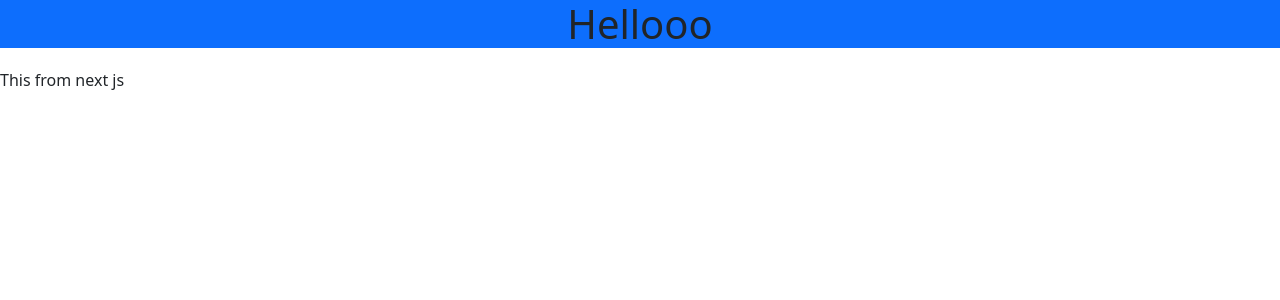
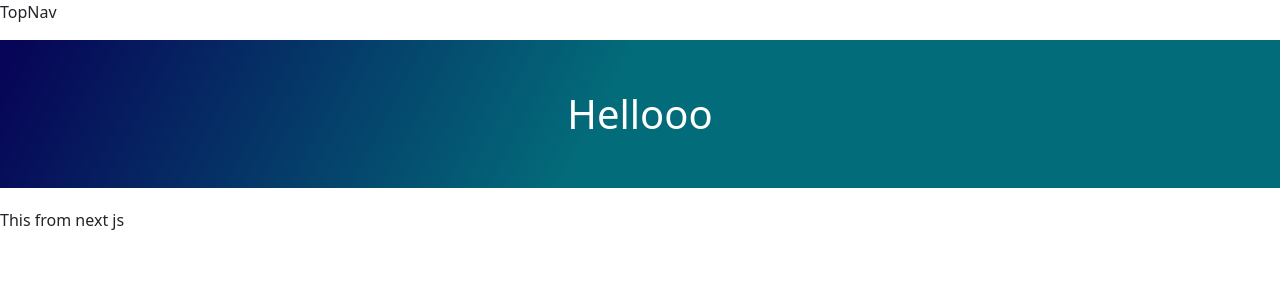
Before and after one commit to ReshmaShrema/e-learning-market-, a Next.js app in the folder Client/: page / in a window 1280 px wide. Shown: the top 300 px of the page. Built offline with nearby package versions, Linux system fonts and the light colour scheme.

Commit message:
add login ,register,topnav

```diff
--- /dev/null
+++ b/Client/Components/TopNav.js
@@ -0,0 +1,8 @@
+const TopNav = ()=>{
+    return(
+        <>
+        <p>TopNav</p>
+        </>
+    )
+}
+export default TopNav;
--- a/Client/pages/_app.js
+++ b/Client/pages/_app.js
@@ -1,8 +1,13 @@
 import 'bootstrap/dist/css/bootstrap.min.css';
 import 'antd/dist/reset.css';
+import '../public/css/styles.css'
+import TopNav from '../Components/TopNav';
 function MyApp({Component,pageProps}){
-    return(
-        <Component {...pageProps}/>
-    )
+    return (
+        <>
+            <TopNav />
+            <Component {...pageProps} />
+        </>
+    );
 }
 export default MyApp;
--- a/Client/pages/index.js
+++ b/Client/pages/index.js
@@ -1,7 +1,7 @@
 const Index =()=>{
     return (
         <>
-            <h1 className="jumbotron text-center bg-primary">Hellooo</h1>
+            <h1 className="jumbotron ">Hellooo</h1>
             <p>This from next js</p>
         </>
     );
--- a/Client/public/css/styles.css
+++ b/Client/public/css/styles.css
@@ -2,4 +2,6 @@
     border-radius: 0px;
     padding: 50px;
     background: linear-gradient(117.41deg, #070557 1.65%, #036C7A 47.35%);
+    text-align: center;
+    color: white;
 }
```
Also changed, not shown: Client/pages/login.js (added, +8 -0 lines), Client/pages/register.js (added, +8 -0 lines).
